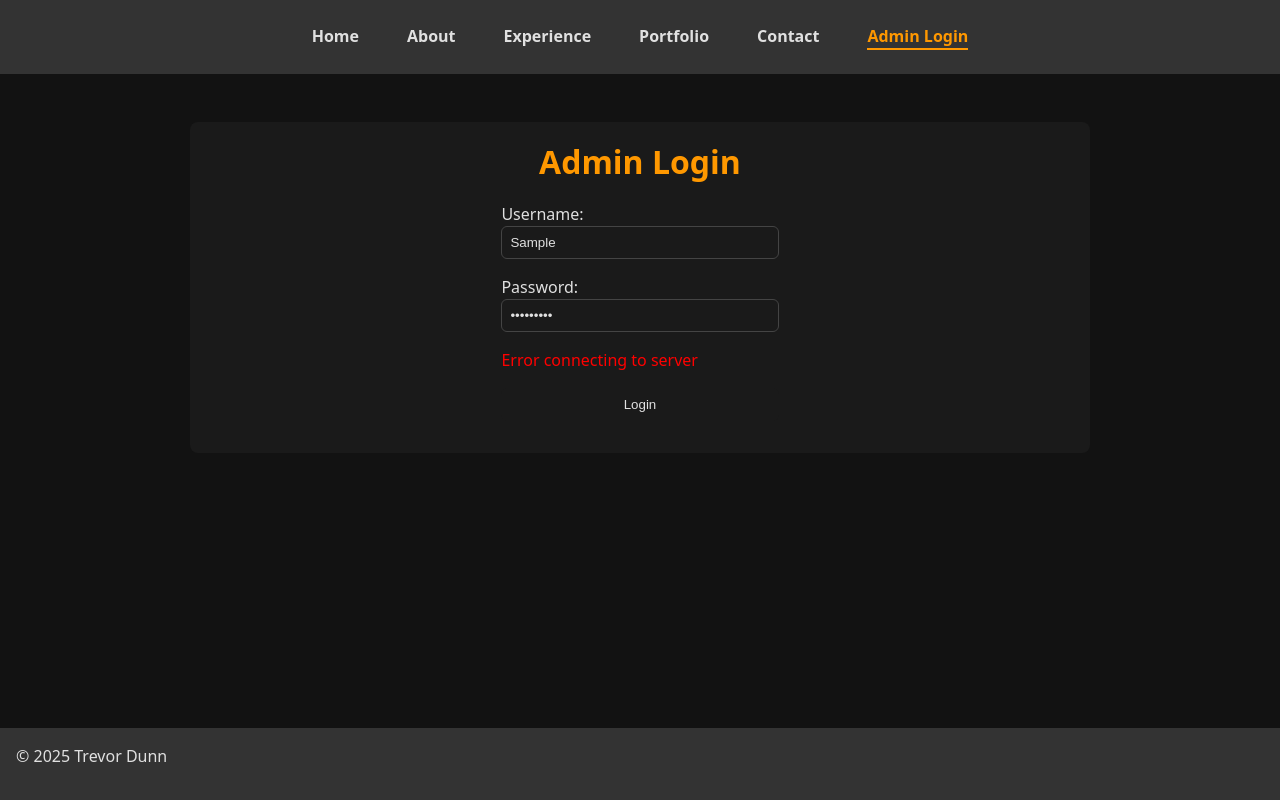
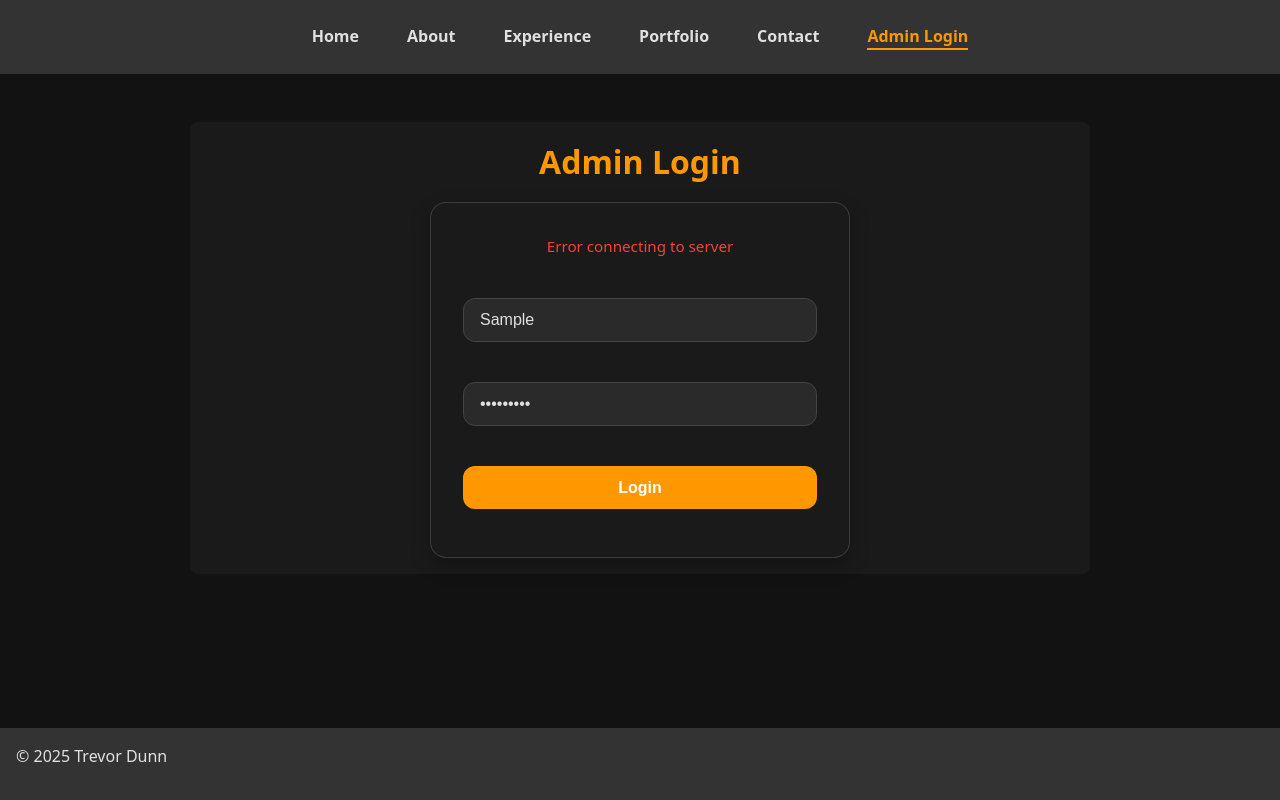
Before and after one commit to trevordunn0902/portfolio-frontend, a React (Vite) app: page /admin in a window 1280 px wide. Both pictures are taken after typing "Sample", "Sample123" into the empty fields and a click on the button "Login". Built offline with nearby package versions, Linux system fonts and the light colour scheme; no server answers.

Commit message:
Style (Login): Add bubble styling to login form to match contact form design

```diff
--- /dev/null
+++ b/src/pages/AdminLogin.css
@@ -0,0 +1,105 @@
+/* src/pages/AdminLogin.css */
+
+/* Page layout */
+section {
+  display: flex;
+  flex-direction: column;
+  align-items: center;
+  padding: 4rem 1rem;
+}
+
+h1 {
+  font-size: 2rem;
+  margin-bottom: 2.5rem;
+  color: var(--accent-color);
+  text-align: center;
+  font-weight: 700;
+}
+
+/* Login form wrapper (bubble style) */
+.login-form-wrapper {
+  width: 100%;
+  max-width: 420px;
+  background: var(--card-bg, #1e1e1e);
+  padding: 2rem;
+  border-radius: 1rem;
+  box-shadow: 0 8px 20px rgba(0, 0, 0, 0.25);
+  border: 1px solid rgba(255, 255, 255, 0.15);
+  display: flex;
+  flex-direction: column;
+  gap: 1.5rem;
+}
+
+/* Form styling */
+.login-form {
+  display: flex;
+  flex-direction: column;
+  gap: 1.5rem;
+}
+
+.login-form div {
+  display: flex;
+  flex-direction: column;
+}
+
+.login-form input {
+  width: 100%;
+  padding: 0.75em 1em;
+  border-radius: 0.75rem;
+  border: 1px solid var(--border-color, #333);
+  background-color: var(--input-bg, #2a2a2a);
+  color: var(--text-color, #f5f5f5);
+  font-size: 1rem;
+  transition: border-color 0.25s, box-shadow 0.25s;
+}
+
+.login-form input:focus {
+  outline: none;
+  border-color: var(--accent-color, #00adb5);
+  box-shadow: 0 0 0 3px rgba(0, 173, 181, 0.25);
+}
+
+/* Button styling */
+.login-form button {
+  background: var(--accent-color, #00adb5);
+  color: #fff;
+  font-weight: 600;
+  font-size: 1rem;
+  padding: 0.8em 1.2em;
+  border-radius: 0.75rem;
+  border: none;
+  cursor: pointer;
+  transition: background-color 0.25s, transform 0.15s ease;
+}
+
+.login-form button:hover {
+  background-color: var(--accent-hover-color, #00939a);
+  transform: translateY(-2px);
+}
+
+.login-form button:active {
+  transform: translateY(0);
+}
+
+/* Error/Success messages */
+.login-status {
+  font-weight: 500;
+  margin-bottom: 1rem;
+  text-align: center;
+  font-size: 0.95rem;
+}
+
+.login-status.success {
+  color: var(--success-color, #4caf50);
+}
+
+.login-status.error {
+  color: var(--error-color, #f44336);
+}
+
+/* Placeholder text */
+::placeholder {
+  color: #aaa;
+  opacity: 0.8;
+  font-size: 0.95rem;
+}
--- a/src/pages/AdminLogin.jsx
+++ b/src/pages/AdminLogin.jsx
@@ -1,5 +1,6 @@
 import React, { useState, useEffect } from "react";
 import { useNavigate } from "react-router-dom";
+import "./AdminLogin.css";
 
 function AdminLogin({ onLoginSuccess }) {
   const [username, setUsername] = useState("");
@@ -23,8 +24,9 @@ function AdminLogin({ onLoginSuccess }) {
     headers.set("Authorization", "Basic " + btoa(`${username}:${password}`));
 
     try {
-      // Try hitting the secured /api/admin/check endpoint
-      const response = await fetch("http://localhost:8080/api/admin/check", { headers });
+      const response = await fetch("http://localhost:8080/api/admin/check", {
+        headers,
+      });
 
       if (response.ok) {
         localStorage.setItem("adminUser", username);
@@ -43,27 +45,29 @@ function AdminLogin({ onLoginSuccess }) {
   return (
     <section>
       <h1>Admin Login</h1>
-      <form onSubmit={handleLogin}>
+      <div className="login-form-wrapper">
+        {error && <p className="login-status error">{error}</p>}
+        <form className="login-form" onSubmit={handleLogin}>
           <div>
-          <label>Username:</label>
             <input
+              placeholder="Username"
               value={username}
               onChange={(e) => setUsername(e.target.value)}
               required
             />
           </div>
           <div>
-          <label>Password:</label>
             <input
               type="password"
+              placeholder="Password"
               value={password}
               onChange={(e) => setPassword(e.target.value)}
               required
             />
           </div>
-        {error && <p style={{ color: "red" }}>{error}</p>}
           <button type="submit">Login</button>
         </form>
+      </div>
     </section>
   );
 }
```
Lines whose indentation alone changed are shown as unchanged.
